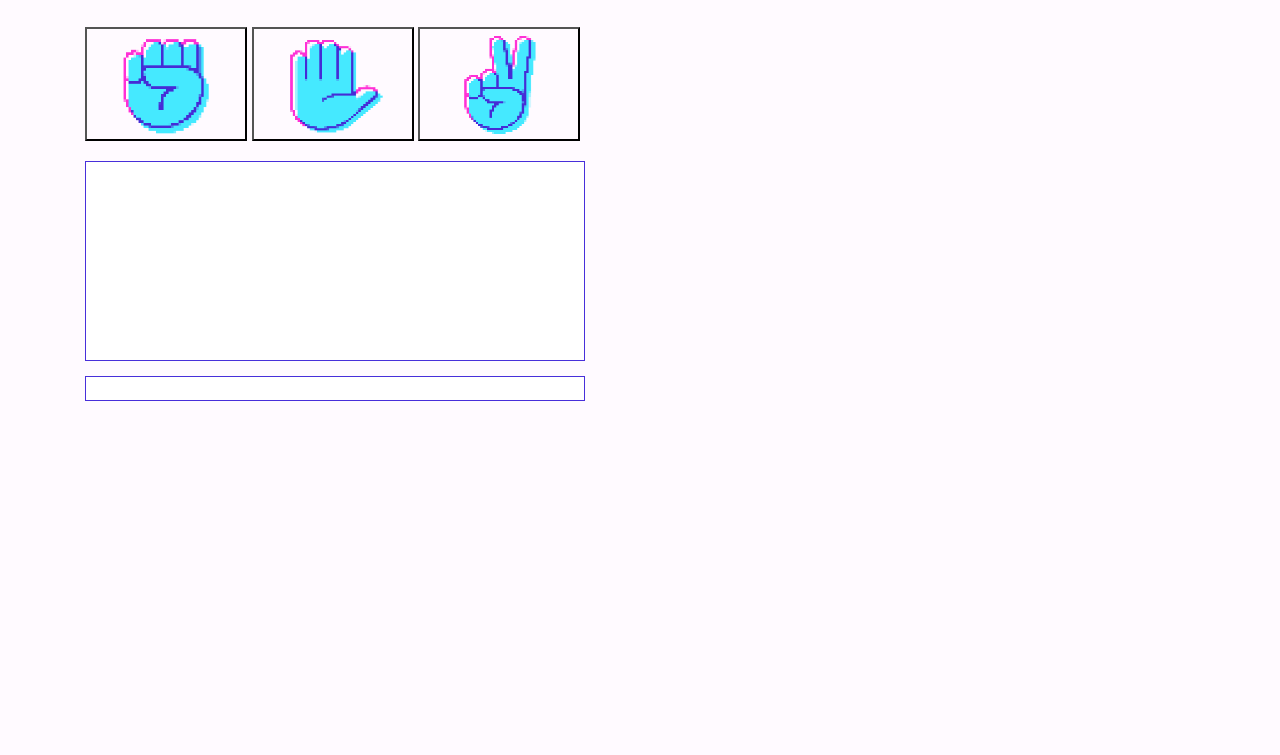
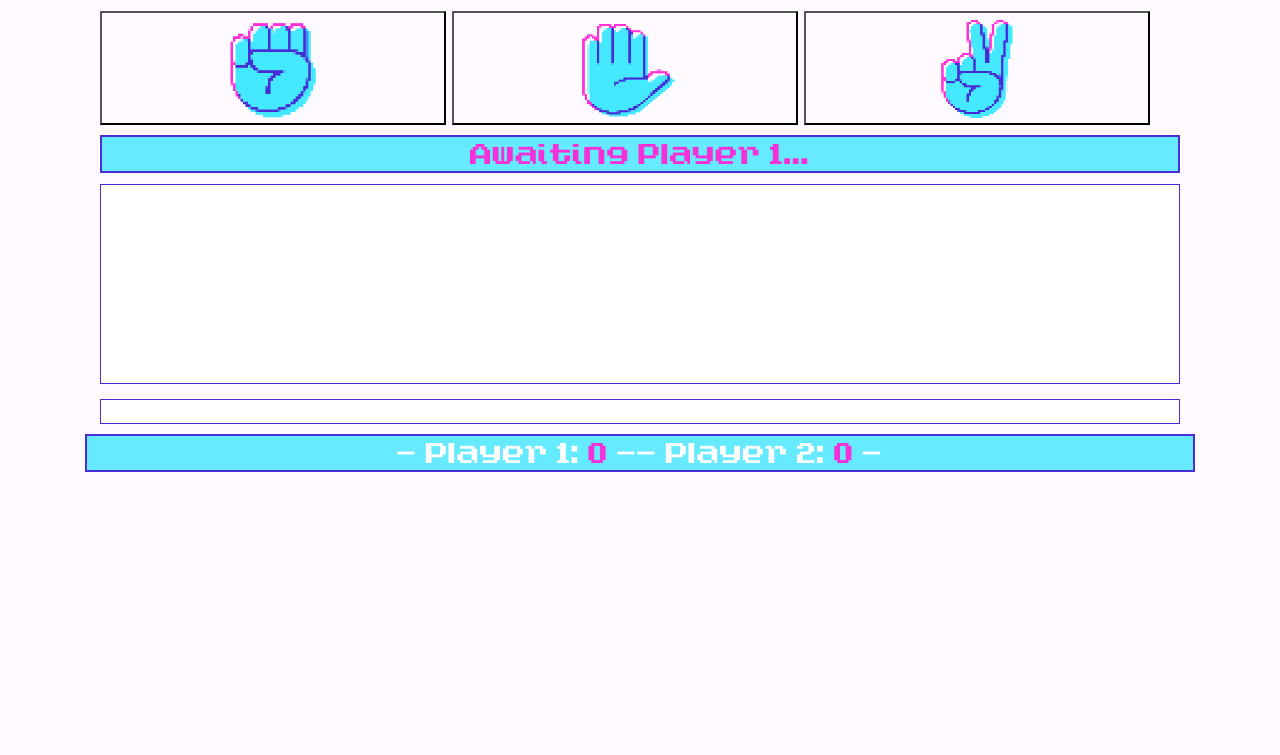
Before and after one commit to joecooler21/firebaseRPS, a plain HTML site: page index.html in a window 1280 px wide. Shown: the part 45-800 px from the top of the page. Drawn offline with nearby package versions, Linux system fonts and the light colour scheme.

Commit message:
finished ui layout, styling and began basic game logic

```diff
--- a/assets/css/app.css
+++ b/assets/css/app.css
@@ -12,21 +12,38 @@ img {
 }
 button {
     padding: 5px;
-    margin-top: 30px;
-    margin-bottom: 20px;
-    width: 30%;
+    margin-top: 10px;
+    margin-bottom: 10px;
+    margin-right: 2px;
+    width: 32%;
     height: auto;
     background-color: #fffaff;
 }
 
-.navbar {
+.header {
+    background-color: #66eaff;
+    padding: 5px;
+    font-size: 20px;
     text-align: center;
     color: #f530d8;
     border-width: 0px;
     border-bottom-width: 2px;
+    border-top-width: 2px;
     border-style: solid;
     border-color: #482fda;
     font-family: 'AGoblinAppears-o2aV';
+}
+
+#footer {
+    display: flex;
+    justify-content: space-around;
+    margin-top: 10px;
+    color: white;
+    border-width: 2px;
+}
+
+#status {
+    border-width: 2px;
 }
 
 @font-face {
@@ -43,6 +60,8 @@ button {
   }
 
   #chat {
+      font-size: 8px;
+      width: 100%;
       margin-top: 15px;
       height: 25px;
       border-color: #482fda;
@@ -50,17 +69,17 @@ button {
       border-style:solid;
   }
   #chat-box {
-      width: 45%;
+      margin-top: 3px;
+      width: 100%;
       height: 200px;
       font-family: 'AGoblinAppears-o2aV';
-      font-size: 10px;
+      font-size: 8px;
       background-color: white;
       border-style: solid;
       border-width: 1px;
       border-color: #482fda;
   }
 
-  .chat-text {
-      margin-left: 10px;
-      margin-top: 10px;
+  .score {
+    color: #f530d8;
   }
--- a/assets/js/app.js
+++ b/assets/js/app.js
@@ -1,3 +1,25 @@
+var config = {
+
+    apiKey: "AIzaSyDitAXjuCRaclQJVq-u8Lj5hXKu376wo0Y",
+    authDomain: "wisc-lc-cd1c2.firebaseapp.com",
+    databaseURL: "https://wisc-lc-cd1c2.firebaseio.com",
+    projectId: "wisc-lc-cd1c2",
+    storageBucket: "wisc-lc-cd1c2.appspot.com",
+  };
+
+  var rockButton = document.getElementById("rock");
+  var paperButton = document.getElementById("paper");
+  var scissorsButton = document.getElementById("scissors");
+
+  rockButton.addEventListener('click', function () {
+  });
+
+  paperButton.addEventListener('click', function () {
+  });
+
+  scissorsButton.addEventListener('click', function () {
+  });
+
 function appendChat(text) {
     var chat = document.getElementById("chat-box");
     var ele = document.createElement("div");
@@ -5,3 +27,6 @@ function appendChat(text) {
     ele.textContent = "Player 1: " + text;
     chat.appendChild(ele);
 }
+
+firebase.initializeApp(config);
+var database = firebase.database();
--- a/index.html
+++ b/index.html
@@ -4,19 +4,27 @@
 <head>
     <meta charset="UTF-8">
     <meta name="viewport" content="width=device-width, initial-scale=1.0">
+
+    <!-- Linking all required app stylesheets -->
     <link rel="stylesheet" href="assets/css/reset.css">
     <link rel="stylesheet" href="https://stackpath.bootstrapcdn.com/bootstrap/4.3.1/css/bootstrap.min.css">
     <link rel="stylesheet" href="assets/css/app.css">
+
+    <!-- Linking Google Firebase Database -->
+  <script src="https://www.gstatic.com/firebasejs/6.0.4/firebase-app.js"></script>
+  <script src="https://www.gstatic.com/firebasejs/6.0.4/firebase-database.js"></script>
+
     <title>Rock, Paper, Scissors Game</title>
 </head>
 
 <body>
-    <nav class="navbar navbar-light text-center" style="background-color: #66eaff;">
-        <div id="header">Rock, Paper, Scissors Game</div>
-    </nav>
+    <h3 class="header">
+        Rock, Paper, Scissors Game</h3>
+    </h3>
+    <div class="container" id="main">
     <div class="container">
         <div class="row">
-            <div class="col col-lg-6 col-md-6 col-6">
+            <div class="col col-lg-12 col-md-12 col-12">
                 <button id="rock" type="button"><img src="assets/img/rock.png"></button>
                 <button id="paper" type="button"><img src="assets/img/paper.png"></button>
                 <button id="scissors" type="button"><img id="img-scissors" src="assets/img/scissors.png"></button>
@@ -27,6 +35,7 @@
         </div>
     </div>
     <div class="container">
+        <h3 id="status" class="header">Awaiting Player 1...</h3>
         <div class="row">
             <div class="col col-lg-12 col-md-12 col-12">
                 <div type="text" id="chat-box"></div>
@@ -35,6 +44,15 @@
             </div>
         </div>
     </div>
+</div>
+<div class="container">
+    <div class="row">
+        <div class="col col-lg-12 col-md-12 col-12">
+            <h3 id="footer" class="header" ><span>- Player 1: <span class="score">0</span><span></span><span></span> -- <span>Player 2: <span class="score">0</span></span> -</h3>
+        </div>
+    </div>
+</div>
+<!-- Linking main javascript file -->
     <script src="assets/js/app.js"></script>
 </body>
 
```
